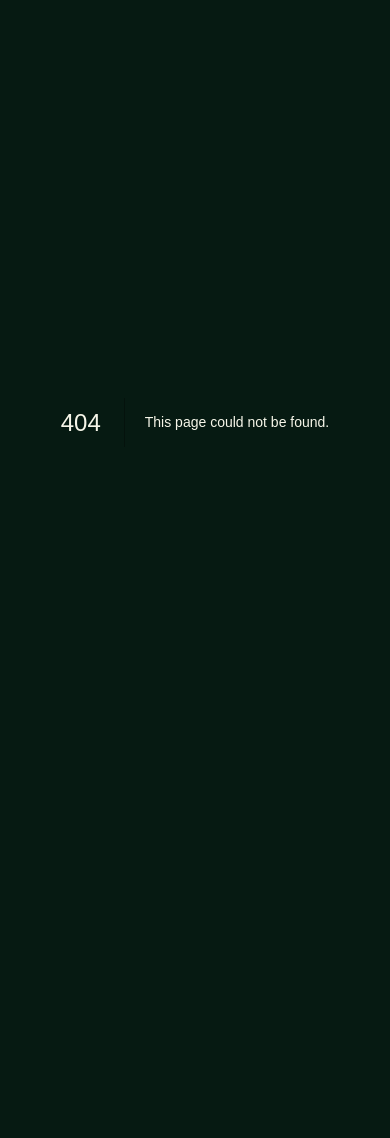
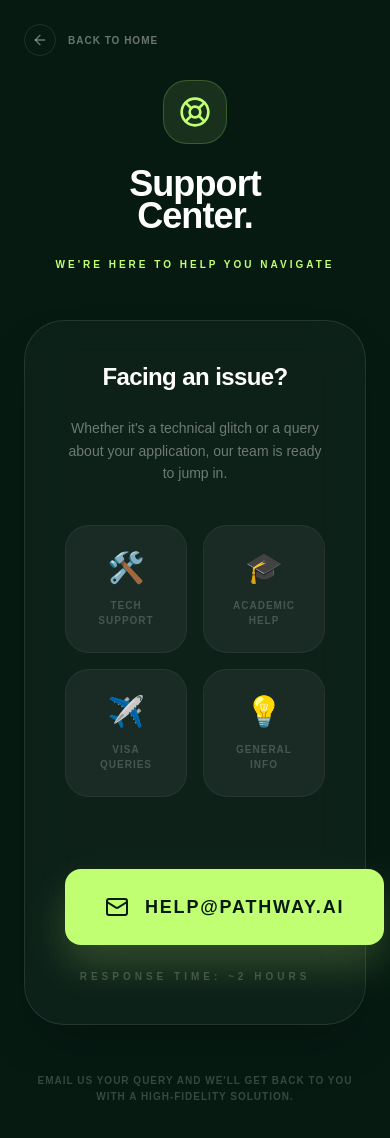
Before and after one commit to haseeb-2010/pathway-ai, a Next.js app: page /support in a window 390 px wide. Before the commit this address had no page. Shown: the top 1138 px of the page. Before the commit the page ends 844 px from the top, so only its background shows below. Built offline with nearby package versions, Linux system fonts and the light colour scheme; a web font is replaced by a local one.

Commit message:
Build responsive Support page with interactive emojis and footer link

```diff
--- a/app/page.tsx
+++ b/app/page.tsx
@@ -580,7 +580,7 @@
                 <li><Link href="#" className="hover:text-[#c1ff72] transition-colors">LinkedIn</Link></li>
                 <li><Link href="#" className="hover:text-[#c1ff72] transition-colors">Twitter</Link></li>
                 <li><Link href="#" className="hover:text-[#c1ff72] transition-colors">Instagram</Link></li>
-                <li><Link href="#" className="hover:text-[#c1ff72] transition-colors">Support</Link></li>
+                <li><Link href="/support" className="hover:text-[#c1ff72] transition-colors">Support</Link></li>
               </ul>
             </div>
           </div>
--- /dev/null
+++ b/app/support/page.tsx
@@ -0,0 +1,90 @@
+
+"use client";
+
+import Link from "next/link";
+import { motion } from "framer-motion";
+import { ArrowLeft, Mail, LifeBuoy, HelpCircle, MessageSquare } from "lucide-react";
+
+export default function SupportPage() {
+  const emojis = [
+    { char: "🛠️", label: "Tech Support" },
+    { char: "🎓", label: "Academic Help" },
+    { char: "✈️", label: "Visa Queries" },
+    { char: "💡", label: "General Info" }
+  ];
+
+  return (
+    <div className="min-h-screen bg-[#061a12] text-white selection:bg-[#c1ff72] selection:text-[#061a12]">
+      {/* Navigation */}
+      <nav className="p-6 md:p-12">
+        <Link
+          href="/"
+          className="inline-flex items-center gap-3 text-white/40 hover:text-[#c1ff72] transition-all group font-bold text-[10px] md:text-xs uppercase tracking-widest"
+        >
+          <div className="w-8 h-8 rounded-full border border-white/10 flex items-center justify-center group-hover:border-[#c1ff72] transition-all">
+            <ArrowLeft className="w-4 h-4" />
+          </div>
+          Back to Home
+        </Link>
+      </nav>
+
+      <main className="max-w-4xl mx-auto px-6 pb-20 md:pb-40">
+        <motion.div
+          initial={{ opacity: 0, y: 20 }}
+          animate={{ opacity: 1, y: 0 }}
+          className="space-y-12 md:space-y-24"
+        >
+          {/* Header */}
+          <header className="space-y-6 text-center md:text-left">
+            <div className="w-16 h-16 rounded-3xl bg-[#c1ff72]/10 border border-[#c1ff72]/20 flex items-center justify-center mx-auto md:mx-0">
+              <LifeBuoy className="w-8 h-8 text-[#c1ff72]" />
+            </div>
+            <h1 className="text-4xl md:text-8xl font-bold tracking-tight leading-[0.9]">
+              Support <br /> Center.
+            </h1>
+            <p className="text-[#c1ff72] font-bold uppercase tracking-[0.3em] text-[10px] md:text-xs">We're here to help you navigate</p>
+          </header>
+
+          <div className="glass p-10 md:p-20 rounded-[40px] md:rounded-[80px] border-white/5 text-center space-y-10">
+             <div className="max-w-2xl mx-auto space-y-6">
+                <h2 className="text-2xl md:text-4xl font-bold tracking-tight text-white">Facing an issue?</h2>
+                <p className="text-white/40 leading-relaxed font-jakarta text-sm md:text-lg">
+                  Whether it's a technical glitch or a query about your application, our team is ready to jump in.
+                </p>
+             </div>
+
+             {/* Interactive Emojis Section */}
+             <div className="grid grid-cols-2 md:grid-cols-4 gap-4">
+                {emojis.map((e, i) => (
+                  <motion.div
+                    key={i}
+                    whileHover={{ y: -5, scale: 1.05 }}
+                    className="p-6 rounded-3xl bg-white/5 border border-white/5 space-y-3 cursor-default"
+                  >
+                    <span className="text-3xl md:text-4xl block">{e.char}</span>
+                    <p className="text-[10px] font-bold text-white/20 uppercase tracking-widest">{e.label}</p>
+                  </motion.div>
+                ))}
+             </div>
+
+             <div className="pt-8 space-y-6">
+                <a
+                  href="mailto:help@pathway.ai"
+                  className="bg-[#c1ff72] text-[#061a12] px-10 py-6 rounded-2xl font-bold text-lg md:text-xl uppercase tracking-widest hover:scale-105 transition-all inline-flex items-center gap-4 shadow-[0_20px_40px_rgba(193,255,114,0.2)]"
+                >
+                  <Mail className="w-6 h-6" /> help@pathway.ai
+                </a>
+                <p className="text-[10px] font-bold text-white/20 uppercase tracking-[0.4em]">Response time: ~2 hours</p>
+             </div>
+          </div>
+
+          <div className="text-center">
+             <p className="text-white/20 text-[10px] md:text-xs font-bold uppercase tracking-widest leading-relaxed">
+               Email us your query and we'll get back to you <br className="hidden md:block" /> with a high-fidelity solution.
+             </p>
+          </div>
+        </motion.div>
+      </main>
+    </div>
+  );
+}
```
